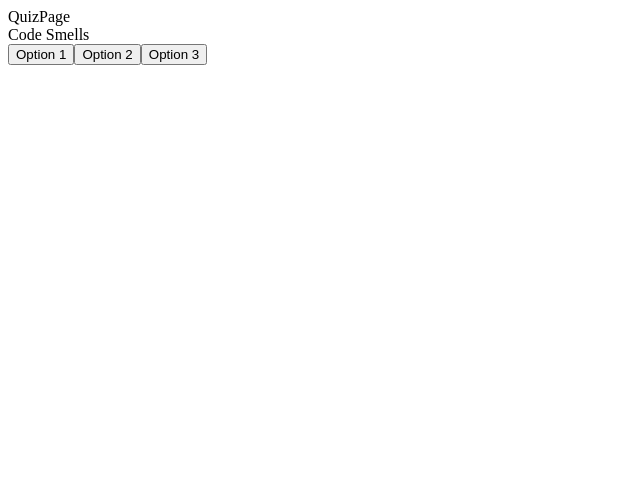
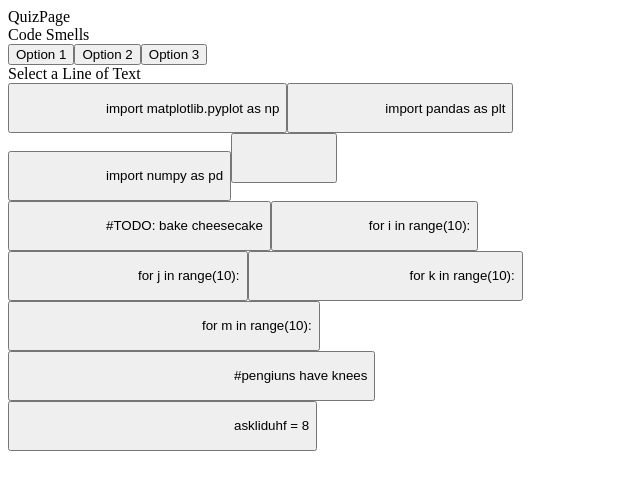
Before and after one commit to anian3/Srednia-hawajska, a Next.js app in the folder Frontend/: page /QuizPage/QuizPage in a window 1280 px wide. Shown: the top 490 px of the page, without its empty margins (0-640 px from the left). Built offline with nearby package versions, Linux system fonts and the light colour scheme.

Commit message:
attached text selection

```diff
--- a/Frontend/src/components/TextSelector.tsx
+++ b/Frontend/src/components/TextSelector.tsx
@@ -7,11 +7,7 @@ interface TextSelectorProps {
     onLineClick: (index: number) => void;
 }
 
-const TextSelector: React.FC<TextSelectorProps> = ({
-    lines,
-    selectedLineIndex,
-    onLineClick,
-}) => {
+const TextSelector: React.FC<TextSelectorProps> = ({ lines, selectedLineIndex, onLineClick }) => {
     return (
         <ListGroup>
             {lines.map((line, index) => (
@@ -20,7 +16,8 @@ const TextSelector: React.FC<TextSelectorProps> = ({
                     active={selectedLineIndex === index}
                     onClick={() => onLineClick(index)}
                     action
-                    style={{ paddingLeft: `${(line.match(/^\s*/)[0].length * 0.5)}rem` }}
+                    style={{ paddingLeft: `${line.match(/^\s*/)[0].length * 0.5}rem`, height: '50px'}}
+
                 >
                     {line}
                 </ListGroup.Item>
--- a/Frontend/src/pages/QuizPage/QuizPage.tsx
+++ b/Frontend/src/pages/QuizPage/QuizPage.tsx
@@ -1,5 +1,6 @@
 import React from "react";
 import CodeSmellList from "../../components/CodeSmellList";
+import TextSelectionComponent from "../../components/TextSelectionComponent";
 
 interface QuizPageProps {
     selectedQuiz: string;
@@ -11,11 +12,25 @@ const QuizPage = ({ selectedQuiz }: QuizPageProps) => {
         { id: "2", label: "Option 2" },
         { id: "3", label: "Option 3" },
     ];
+    const text =
+`            import matplotlib.pyplot as np
+            import pandas as plt
+            import numpy as pd
+
+            #TODO: bake cheesecake
+            for i in range(10):
+                for j in range(10):
+                    for k in range(10):
+                        for m in range(10):
+                            #pengiuns have knees
+                            askliduhf = 8`;
+
     return (
         <>
             <div>QuizPage</div>
             <div>{selectedQuiz}</div>
             <CodeSmellList items={items}></CodeSmellList>
+            <TextSelectionComponent text={text} />
         </>
     );
 };
```
Also changed, not shown: Frontend/src/components/TextSelectionComponent.tsx (+4 -6 lines), Frontend/src/pages/index.tsx (+2 -5 lines).
